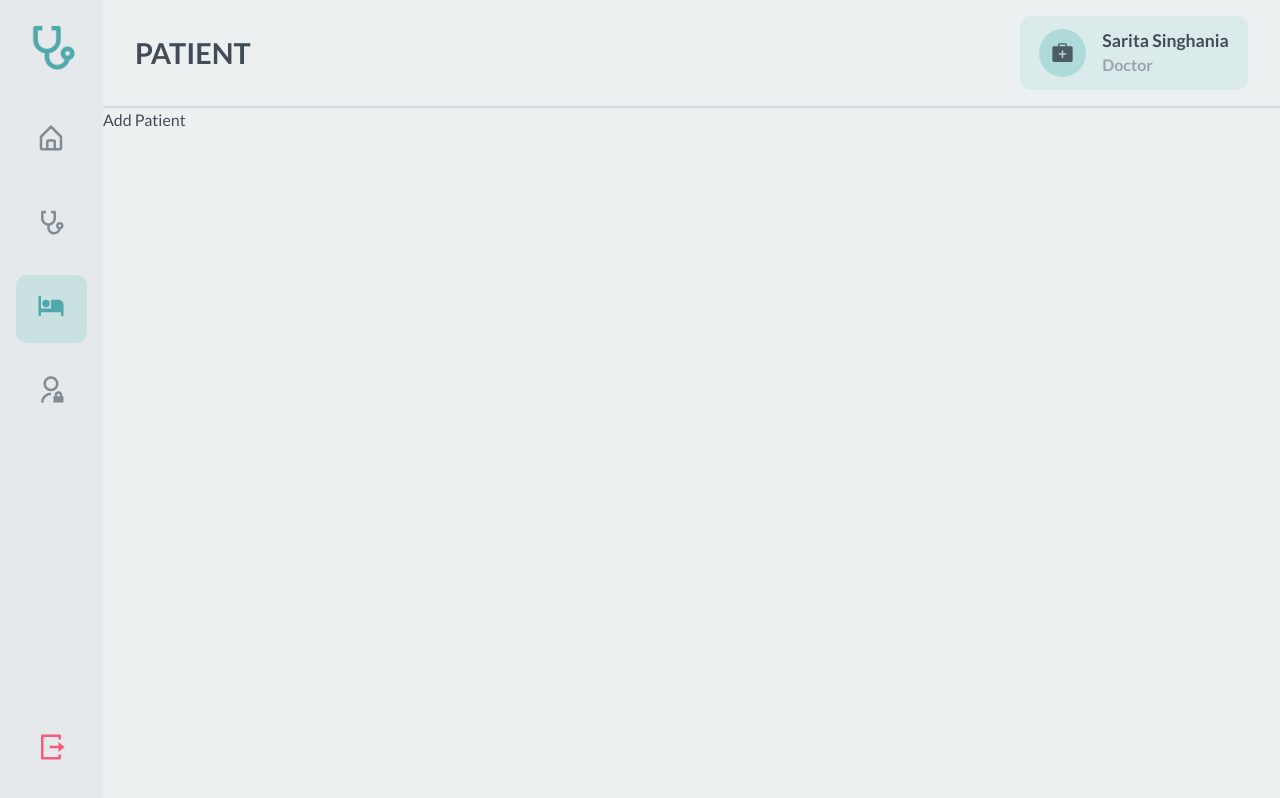
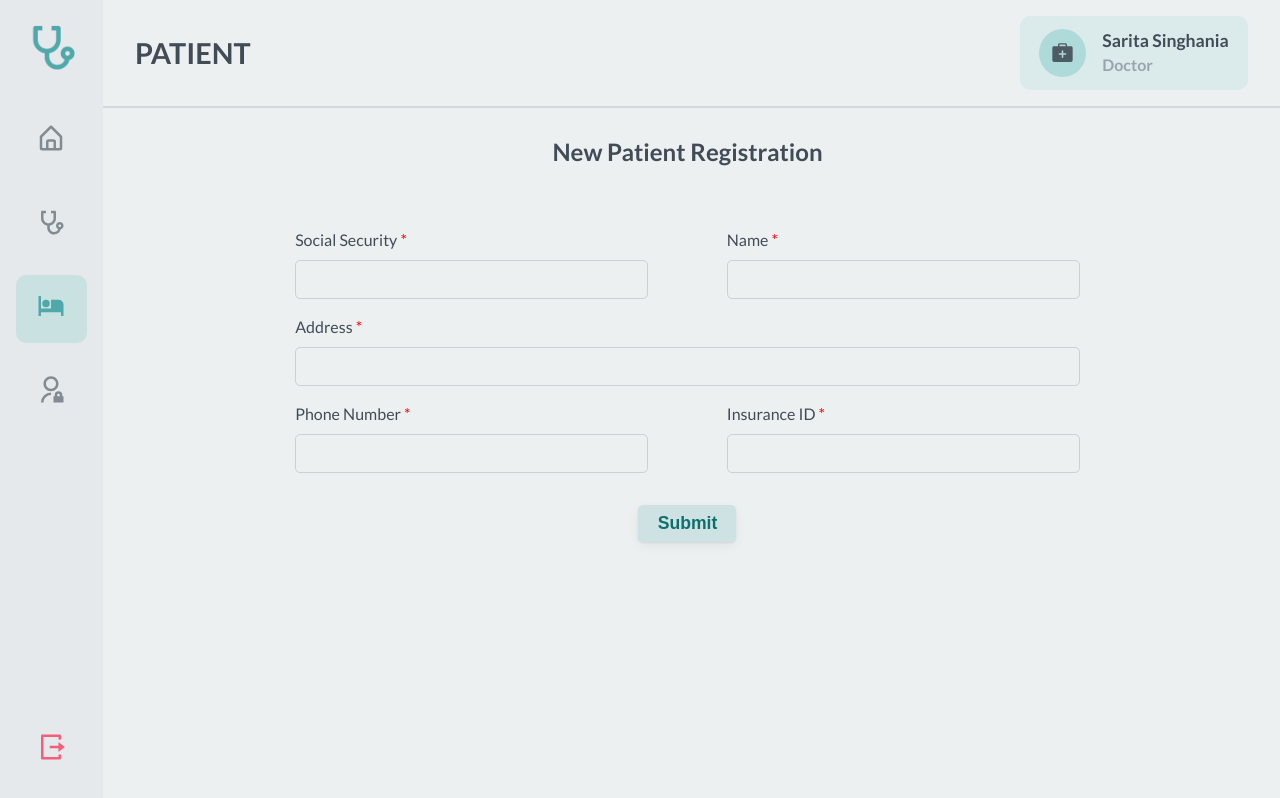
Before and after one commit to yatindra7/Sekhmet, a React (Vite) app in the folder frontend/: page /patient/new in a window 1280 px wide. Built offline with nearby package versions, Linux system fonts and the light colour scheme; sample sign-in values are in the browser's storage.

Commit message:
Add new patient form;

```diff
--- a/frontend/src/pages/AddPatient.tsx
+++ b/frontend/src/pages/AddPatient.tsx
@@ -1,5 +1,102 @@
+import { useState } from 'react';
+import { useForm } from '../hooks/useForm';
+import { PatientType } from '../types';
+import { AiOutlineLoading } from 'react-icons/ai';
+import { useNavigate } from 'react-router-dom';
+
 function AddPatient() {
-  return <div className="add-patient">Add Patient</div>;
+  const navigate = useNavigate();
+
+  const [isSubmitLoading, setIsSubmitLoading] = useState(false);
+
+  const onSubmit = (data: PatientType) => {
+    setIsSubmitLoading(true);
+    console.log(data);
+    setIsSubmitLoading(false);
+    navigate('/patient');
+  };
+
+  const { handleSubmit, handleChange, data, errors } = useForm<PatientType>({
+    validations: {
+      ssn: {
+        required: {
+          value: true,
+          message: 'Please input the social security number of patient.',
+        },
+        custom: {
+          isValid: (value) => value !== undefined && value.length === 9,
+          message: 'The SSN needs to be of 9 digits',
+        },
+      },
+      name: {
+        required: {
+          value: true,
+          message: 'Please input the name of the patient.',
+        },
+      },
+      address: {
+        required: {
+          value: true,
+          message: 'Please input the address of the patient.',
+        },
+      },
+      phone: {
+        required: {
+          value: true,
+          message: 'Please input the phone number of the patient.',
+        },
+      },
+      insuranceID: {
+        required: {
+          value: true,
+          message: 'Please input the insurance ID of the patient.',
+        },
+      },
+    },
+    onSubmit: () => onSubmit(data),
+  });
+
+  return (
+    <div className="add-patient">
+      <div className="title">New Patient Registration</div>
+      <form onSubmit={handleSubmit}>
+        <div className="item-group">
+          <div className="form-item required">
+            <div className="label">Social Security</div>
+            <input id="ssn" type="number" value={data.ssn} onChange={handleChange('ssn')} />
+            {errors.ssn && <div className="error">{errors.ssn}</div>}
+          </div>
+          <div className="form-item required">
+            <div className="label">Name</div>
+            <input id="name" type="text" value={data.name} onChange={handleChange('name')} />
+            {errors.name && <div className="error">{errors.name}</div>}
+          </div>
+        </div>
+        <div className="item-group">
+          <div className="form-item form-item-long required">
+            <div className="label">Address</div>
+            <input id="address" type="text" value={data.address} onChange={handleChange('address')} />
+            {errors.address && <div className="error">{errors.address}</div>}
+          </div>
+        </div>
+        <div className="item-group">
+          <div className="form-item required">
+            <div className="label">Phone Number</div>
+            <input id="phone" type="tel" value={data.phone} onChange={handleChange('phone')} />
+            {errors.phone && <div className="error">{errors.phone}</div>}
+          </div>
+          <div className="form-item required">
+            <div className="label">Insurance ID</div>
+            <input id="insurance" type="number" value={data.insuranceID} onChange={handleChange('insuranceID')} />
+            {errors.insuranceID && <div className="error">{errors.insuranceID}</div>}
+          </div>
+        </div>
+        <button className="submit" disabled={isSubmitLoading} type="submit">
+          Submit {isSubmitLoading && <AiOutlineLoading size={15} />}
+        </button>
+      </form>
+    </div>
+  );
 }
 
 export default AddPatient;
--- /dev/null
+++ b/frontend/src/styles/add-patient.scss
@@ -0,0 +1,15 @@
+.add-patient {
+  padding: 1rem 1.5rem;
+
+  .title {
+    text-align: center;
+    font-size: 1.5rem;
+    font-weight: 600;
+    margin: 1rem 0;
+  }
+
+  form {
+    width: 70%;
+    margin-top: 4rem;
+  }
+}
--- a/frontend/src/styles/index.scss
+++ b/frontend/src/styles/index.scss
@@ -1,14 +1,15 @@
 @import url('https://fonts.googleapis.com/css2?family=Lato:ital,wght@0,100;0,300;0,400;0,700;0,900;1,100;1,300;1,400;1,700;1,900&display=swap');
 
-@import "variables.scss";
-@import "mixins.scss";
-@import "global.scss";
-@import "form.scss";
+@import 'variables.scss';
+@import 'mixins.scss';
+@import 'global.scss';
+@import 'form.scss';
 
-@import "layout.scss";
-@import "sidebar.scss";
-@import "header.scss";
+@import 'layout.scss';
+@import 'sidebar.scss';
+@import 'header.scss';
 
-@import "home.scss";
-@import "login.scss";
-@import "patient.scss";
+@import 'home.scss';
+@import 'login.scss';
+@import 'patient.scss';
+@import 'add-patient.scss';
```
